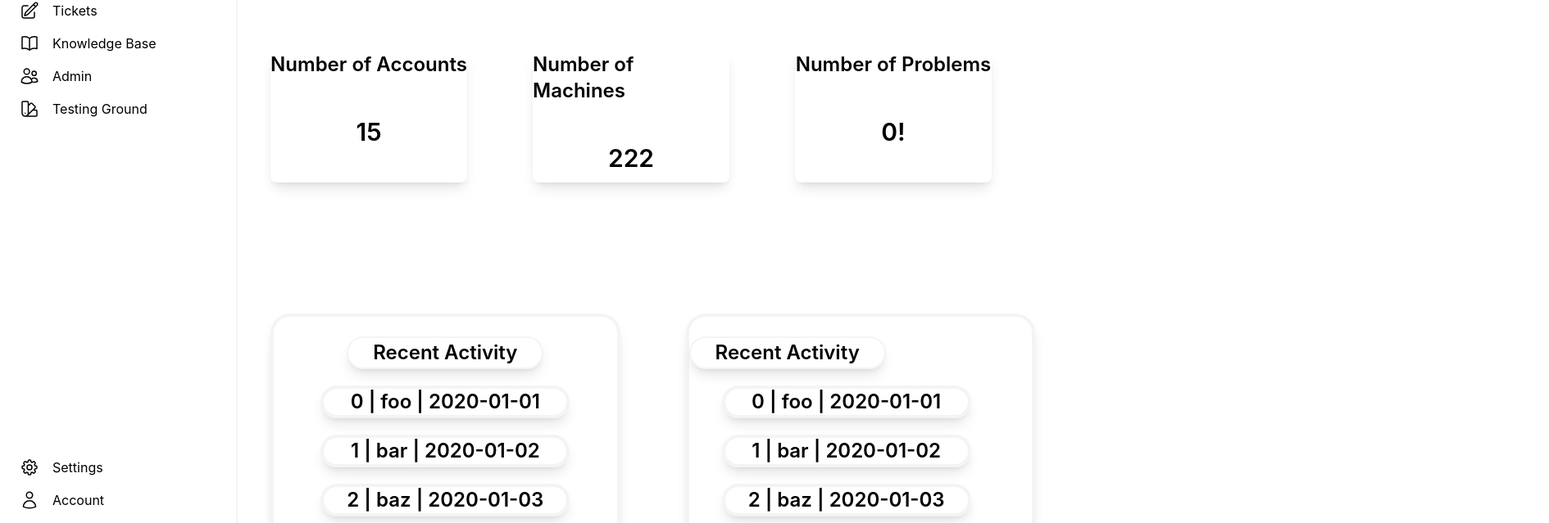
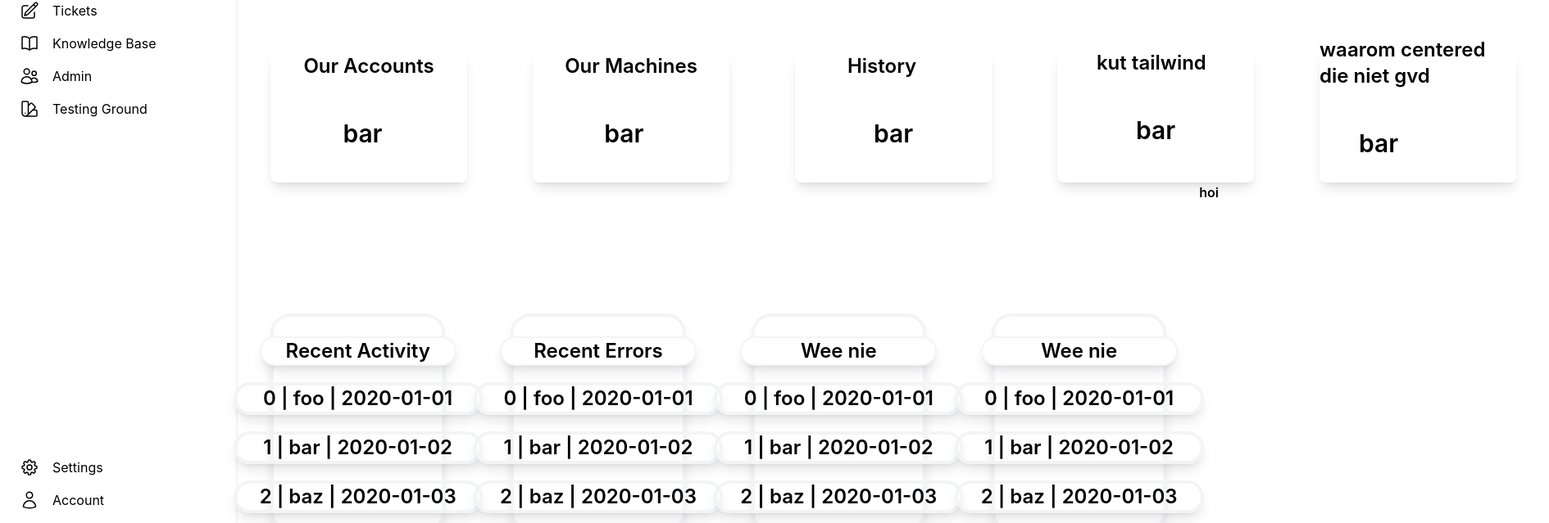
Before and after one commit to The0Danktor/Project-C, a React (Create React App) app in the folder ClientApp/: page /admin in a window 1280 px wide. Shown: the part 113-752 px from the top of the page at 82% size, 1890 px wide, since content can reach past the window. Built offline with nearby package versions, Linux system fonts and the light colour scheme; no server answers.

Commit message:
kleine fixes

```diff
--- a/ClientApp/src/components/Shared/AdminLayout.tsx
+++ b/ClientApp/src/components/Shared/AdminLayout.tsx
@@ -2,9 +2,9 @@ import React from "react";
 import { Outlet } from "react-router-dom";
 import { NavSide } from "./NavSide";
 import { Header } from "./Header";
+import {Link} from "react-router-dom";
 
 export function Layout() {
-
   const state = {
     items: [
       {
@@ -20,20 +20,29 @@ export function Layout() {
       {
         id: 2,
         name: "baz",
-      date: "2020-01-03"
+        date: "2020-01-03",
+      },
+      {
+        id: 3,
+        name: "qux",
+        date: "2020-01-04",
+      },
+      {
+        id: 4,
+        name: "quux",
+        date: "2020-01-05",
       }
-  ]
-}
+    ],
+  };
   function renderMenuItems() {
-  let items = state.items.map((item : any , index : any) => {
+    let items = state.items.map((item: any, index: any) => {
       return (
         <div className="flex flex-col w-96" key={item.id}>
-        <div className="flex flex-col mx-10  items-center border-4 border-gray-100 flex hover:bg-slate-100 dark:hover:bg-gray-800 dark:border-gray-800 shadow-lg rounded-full mt-5 dark:shadow-gray-800 justify-center font-semibold transition duration-300">
+          <div className="flex flex-col mx-10  items-center border-4 border-gray-100 hover:bg-slate-100 dark:hover:bg-gray-800 dark:border-gray-800 shadow-lg rounded-full mt-5 dark:shadow-gray-800 justify-center font-semibold transition duration-300">
             {item.id} | {item.name} | {item.date}
           </div>
         </div>
       );
-
     });
     return items;
   }
@@ -43,27 +52,49 @@ function renderMenuItems() {
       <div>
         <Header />
         <div className="flex font-semibold text-black dark:text-gray-400 transition duration-300">
-          <div className="flex flex-col items-center text-2xl mt-20 mx-10 w-60 h-40 font-semibold bg-white text-black dark:hover:text-white dark:text-gray-400 dark:bg-gray-900 hover:bg-slate-100 dark:hover:bg-gray-800 dark:shadow-gray-600 shadow-lg rounded-lg transition duration-300">
-            <p>Number of Accounts</p>
+        <div className="flex flex-col items-center justify-center mt-20 mx-10 w-60 h-40 font-semibold bg-white text-2xl text-black dark:hover:text-white dark:text-gray-400 dark:bg-gray-900 hover:bg-slate-100 dark:hover:bg-gray-800 dark:shadow-gray-600 shadow-lg rounded-lg transition duration-300 cursor-pointer">
+            <Link to="admin/accounts">
+            <p className="mt-2">Our Accounts</p>
             <h1 className="m-12 font-semibold text-3xl text-black dark:text-gray-400">
-              15
+              bar
             </h1>
+            </Link>
           </div>
-          <div className="flex flex-col items-center text-2xl mt-20 mx-10 w-60 h-40 font-semibold bg-white text-black dark:hover:text-white dark:text-gray-400 dark:bg-gray-900 hover:bg-slate-100 dark:hover:bg-gray-800 dark:shadow-gray-600 shadow-lg rounded-lg transition duration-300">
-            <p>Number of Machines</p>
+          <div className="flex flex-col items-center justify-center mt-20 mx-10 w-60 h-40 font-semibold bg-white text-2xl text-black dark:hover:text-white dark:text-gray-400 dark:bg-gray-900 hover:bg-slate-100 dark:hover:bg-gray-800 dark:shadow-gray-600 shadow-lg rounded-lg transition duration-300 cursor-pointer">
+            <Link to="admin/machines">
+            <p className="mt-2">Our Machines</p>
             <h1 className="m-12 font-semibold text-3xl text-black dark:text-gray-400">
-              222
+              bar
             </h1>
+            </Link>
           </div>
-          <div className="flex flex-col items-center  mt-20 mx-10 w-60 h-40 font-semibold bg-white text-2xl text-black dark:hover:text-white dark:text-gray-400 dark:bg-gray-900 hover:bg-slate-100 dark:hover:bg-gray-800 dark:shadow-gray-600 shadow-lg rounded-lg transition duration-300">
-            <p>Number of Problems</p>
+          <div className="flex flex-col items-center justify-center mt-20 mx-10 w-60 h-40 font-semibold bg-white text-2xl text-black dark:hover:text-white dark:text-gray-400 dark:bg-gray-900 hover:bg-slate-100 dark:hover:bg-gray-800 dark:shadow-gray-600 shadow-lg rounded-lg transition duration-300 cursor-pointer">
+            <Link to="admin/problems">
+            <p className="mt-2 mx-4">History</p>
             <h1 className="m-12 font-semibold text-3xl text-black dark:text-gray-400">
-              0!
+              bar
             </h1>
+            </Link>
+          </div>
+          <div className="flex flex-col items-center justify-center mt-20 mx-10 w-60 h-40 font-semibold bg-white text-2xl text-black dark:hover:text-white dark:text-gray-400 dark:bg-gray-900 hover:bg-slate-100 dark:hover:bg-gray-800 dark:shadow-gray-600 shadow-lg rounded-lg transition duration-300 cursor-pointer">
+            <Link to="admin/dev">
+            <p>kut tailwind</p>
+            <h1 className="m-12 font-semibold text-3xl text-black dark:text-gray-400">
+              bar
+            </h1>
+            </Link>
+          </div>
+          <div className="flex flex-col items-center justify-center mt-20 mx-10 w-60 h-40 font-semibold bg-white text-2xl text-black dark:hover:text-white dark:text-gray-400 dark:bg-gray-900 hover:bg-slate-100 dark:hover:bg-gray-800 dark:shadow-gray-600 shadow-lg rounded-lg transition duration-300 cursor-pointer">
+            <Link to="admin/dev">
+            <p>waarom centered die niet gvd</p>
+            <h1 className="m-12 font-semibold text-3xl text-black dark:text-gray-400">
+              bar
+            </h1>
+            </Link>
           </div>
         </div>
-        <div className="flex w-screen h-screen  font-semibold text-black dark:text-gray-400 transition duration-300">
-          <div className="flex flex-col items-center mt-40 mx-10 w-1/3 h-1/2 border-4 border-gray-100 dark:border-gray-800 dark:shadow-gray-800 shadow-lg rounded-3xl">
+        <div className="flex w-screen h-screen font-semibold text-black dark:text-gray-400 transition duration-300">
+          <div className="flex flex-col items-center mt-40 mx-10 w-1/6 h-1/3 border-4 border-gray-100 dark:border-gray-800 dark:shadow-gray-800 shadow-lg rounded-3xl">
             <div className="flex flex-col justify-center items-center w-60 text-2xl mt-6 h-10 font-semibold bg-white text-black dark:hover:text-white dark:text-gray-400 border-2 border-gray-100 dark:border-gray-800 dark:bg-gray-900 hover:bg-slate-100 dark:hover:bg-gray-800 dark:shadow-gray-600 shadow-lg rounded-full transition duration-300">
               <p>Recent Activity</p>
             </div>
@@ -71,15 +102,35 @@ function renderMenuItems() {
               {renderMenuItems()}
             </div>
           </div>
-          <div className="flex flex-col mt-40 mx-10 w-1/3 h-1/2 border-4 border-gray-100 dark:border-gray-800 dark:shadow-gray-800 shadow-lg rounded-3xl">
+          <div className="flex flex-col items-center mt-40 mx-10 w-1/6 h-1/3 border-4 border-gray-100 dark:border-gray-800 dark:shadow-gray-800 shadow-lg rounded-3xl">
             <div className="flex flex-col justify-center items-center w-60 text-2xl mt-6 h-10 font-semibold bg-white text-black dark:hover:text-white dark:text-gray-400 border-2 border-gray-100 dark:border-gray-800 dark:bg-gray-900 hover:bg-slate-100 dark:hover:bg-gray-800 dark:shadow-gray-600 shadow-lg rounded-full transition duration-300">
-              <p>Recent Activity</p>
+              <p>Recent Errors</p>
             </div>
             <div className="flex flex-col justify-center font-semibold text-2xl ">
               {renderMenuItems()}
             </div>
           </div>
+          <div className="flex flex-col items-center mt-40 mx-10 w-1/6 h-1/3 border-4 border-gray-100 dark:border-gray-800 dark:shadow-gray-800 shadow-lg rounded-3xl">
+            <div className="flex flex-col justify-center items-center w-60 text-2xl mt-6 h-10 font-semibold bg-white text-black dark:hover:text-white dark:text-gray-400 border-2 border-gray-100 dark:border-gray-800 dark:bg-gray-900 hover:bg-slate-100 dark:hover:bg-gray-800 dark:shadow-gray-600 shadow-lg rounded-full transition duration-300">
+              <p>Wee nie</p>
             </div>
+            <div className="flex flex-col justify-center font-semibold text-2xl ">
+              {renderMenuItems()}
+            </div>
+          </div>
+          <div className="flex flex-col items-center mt-40 mx-10 w-1/6 h-1/3 border-4 border-gray-100 dark:border-gray-800 dark:shadow-gray-800 shadow-lg rounded-3xl">
+            <div className="flex flex-col justify-center items-center w-60 text-2xl mt-6 h-10 font-semibold bg-white text-black dark:hover:text-white dark:text-gray-400 border-2 border-gray-100 dark:border-gray-800 dark:bg-gray-900 hover:bg-slate-100 dark:hover:bg-gray-800 dark:shadow-gray-600 shadow-lg rounded-full transition duration-300">
+              <p>Wee nie</p>
+            </div>
+            <div className="flex flex-col justify-center font-semibold text-2xl ">
+              {renderMenuItems()}
+            </div>
+          </div>
+          <div className="flex flex-row justify-center">
+          hoi
+        </div>
+        </div>
+
       </div>
     </div>
   );
--- a/ClientApp/src/components/Shared/Header.tsx
+++ b/ClientApp/src/components/Shared/Header.tsx
@@ -1,5 +1,7 @@
 import React from 'react'
 import {UserIcon} from "@heroicons/react/24/outline";
+import {Link} from "react-router-dom";
+
 export function Header() {
   return (
     <div className="flex flex-col h-24 w-screen bg-white dark:bg-gray-900 border-b-2 border-gray-100 dark:border-gray-800 transition duration-300">
@@ -7,7 +9,7 @@ export function Header() {
             Logged in as: Admin
 
         </div>
-        <div className="flex transition duration-300 text-black dark:text-gray-400"><UserIcon className="flex w-10 h-10"/></div> {/* justify end toevoegen svp, nu niet ivm met uitlijnen beeldscherm ratio voor pagina xD */}
+        <div className="flex transition duration-300 text-black dark:text-gray-400 "><Link to="/admin/settings"><UserIcon className="flex w-10 h-10 cursor-pointer"/></Link></div> {/* justify end toevoegen svp, nu niet ivm met uitlijnen beeldscherm ratio voor pagina xD */}
     </div>
   )
 }
```
Lines whose indentation alone changed are shown as unchanged.
